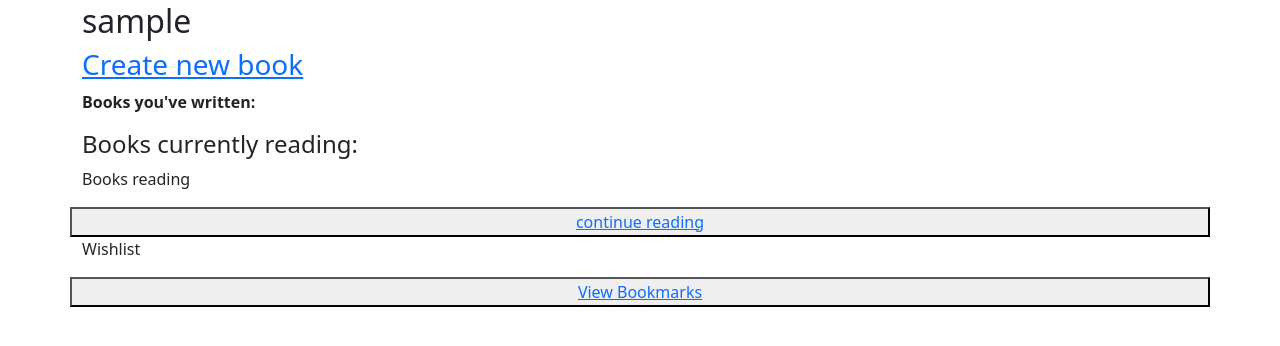
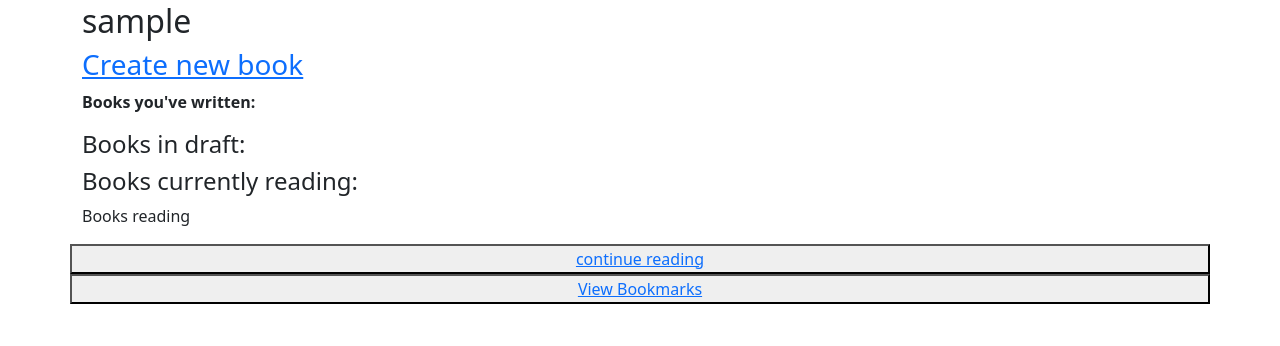
Before and after one commit to DanilleH22/inkpad_book, a Django app: page /profile/ in a window 1280 px wide. Shown: the part 70-416 px from the top of the page. Run offline with Django 3.2, Linux system fonts and the light colour scheme; the visitor is signed in with stand-in values (Sample User, id 1); data that the repository does not hold is empty; parts of the project's set-up code (start-up, migrations or seed data) failed here and were passed over.

Commit message:
(profiles/profile.html): Add book draft template loop and html

```diff
--- a/profiles/templates/profiles/profile.html
+++ b/profiles/templates/profiles/profile.html
@@ -24,13 +24,23 @@
     </div>
 
     <div class="row">
+        <h4>Books in draft:</h4>
+        {% for draft in drafts %}
+        <a href="{% url 'draft' slug=draft.slug %}">
+            <img src="{{ draft.image.url }}" alt="{{ draft.title }}">
+            <p><strong>{{ draft.title | safe }}</strong></p>
+            <p>{{ draft.excerpt | safe }}</p>
+        </a>
+        {% endfor %}
+    </div>
+
+    <div class="row">
         <h4>Books currently reading:</h4>
         <p>Books reading</p>
         <button><a href="">continue reading</a></button>
     </div>
 
     <div class="row">
-        <p>Wishlist</p>
        <button><a href="{% url 'bookmarked' %}">View Bookmarks</a></button>
     </div>
 
```
